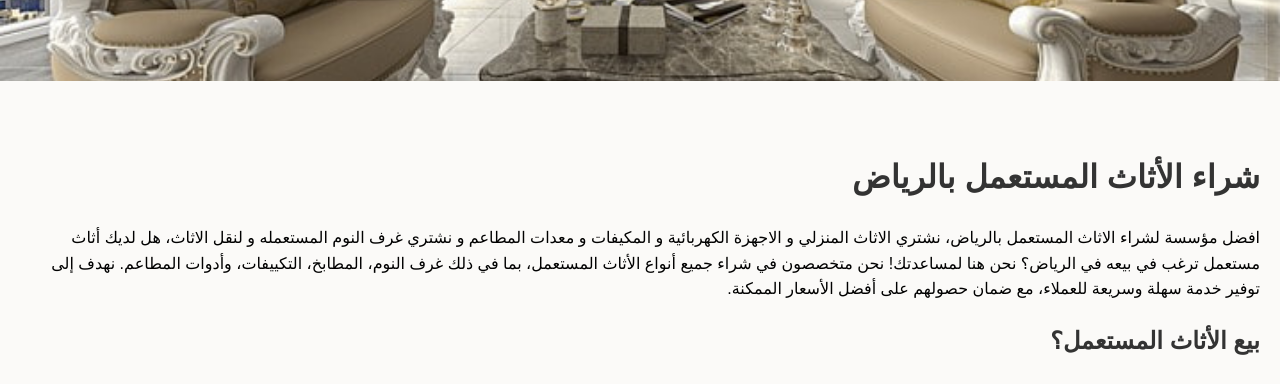
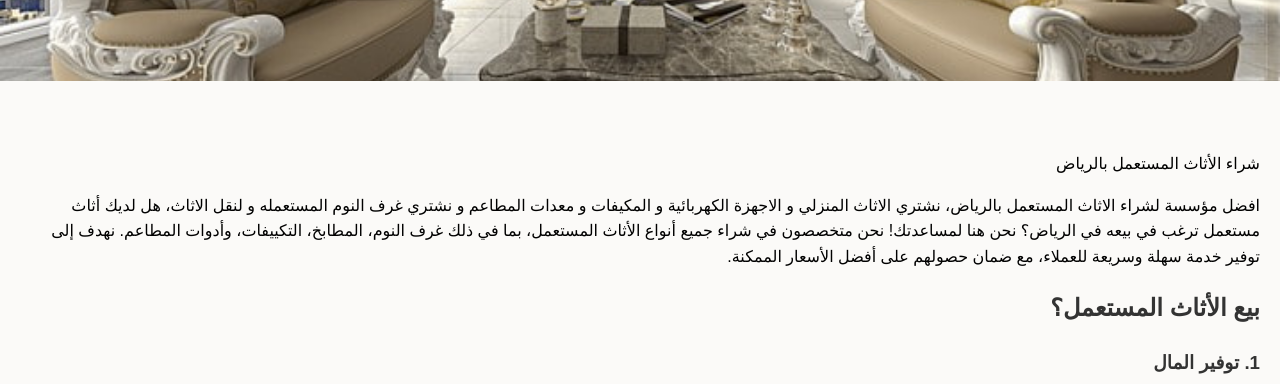
Before and after one commit to waelbadr25/My-Furniture-Store, a plain HTML site: page index.html in a window 1280 px wide. Shown: the part 319-703 px from the top of the page. Drawn offline with Linux system fonts and the light colour scheme; some packages are replaced by stand-ins of ours.

Commit message:
Update index.html

```diff
--- a/index.html
+++ b/index.html
@@ -61,7 +61,7 @@
 
                 </div>
                 <div class="post">
-                    <h1>شراء الأثاث المستعمل بالرياض</h1>
+                    <h>شراء الأثاث المستعمل بالرياض</h>
 
                     <p> افضل مؤسسة لشراء الاثاث المستعمل بالرياض، نشتري الاثاث المنزلي و الاجهزة الكهربائية و المكيفات و معدات المطاعم و نشتري غرف النوم المستعمله و لنقل الاثاث، هل لديك أثاث مستعمل ترغب في بيعه في الرياض؟ نحن هنا لمساعدتك! نحن متخصصون في شراء جميع أنواع الأثاث المستعمل، بما في ذلك غرف النوم، المطابخ، التكييفات، وأدوات المطاعم. نهدف إلى توفير خدمة سهلة وسريعة للعملاء، مع ضمان حصولهم على أفضل الأسعار الممكنة. </p>
 
```
